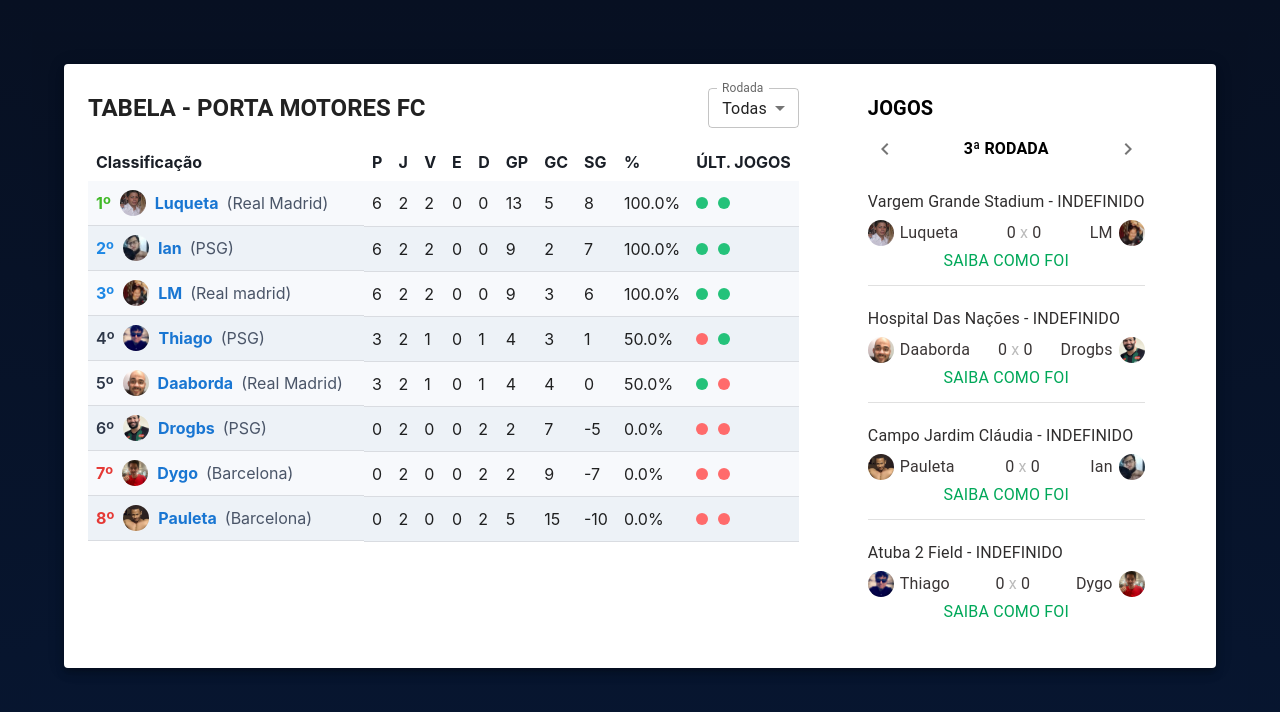
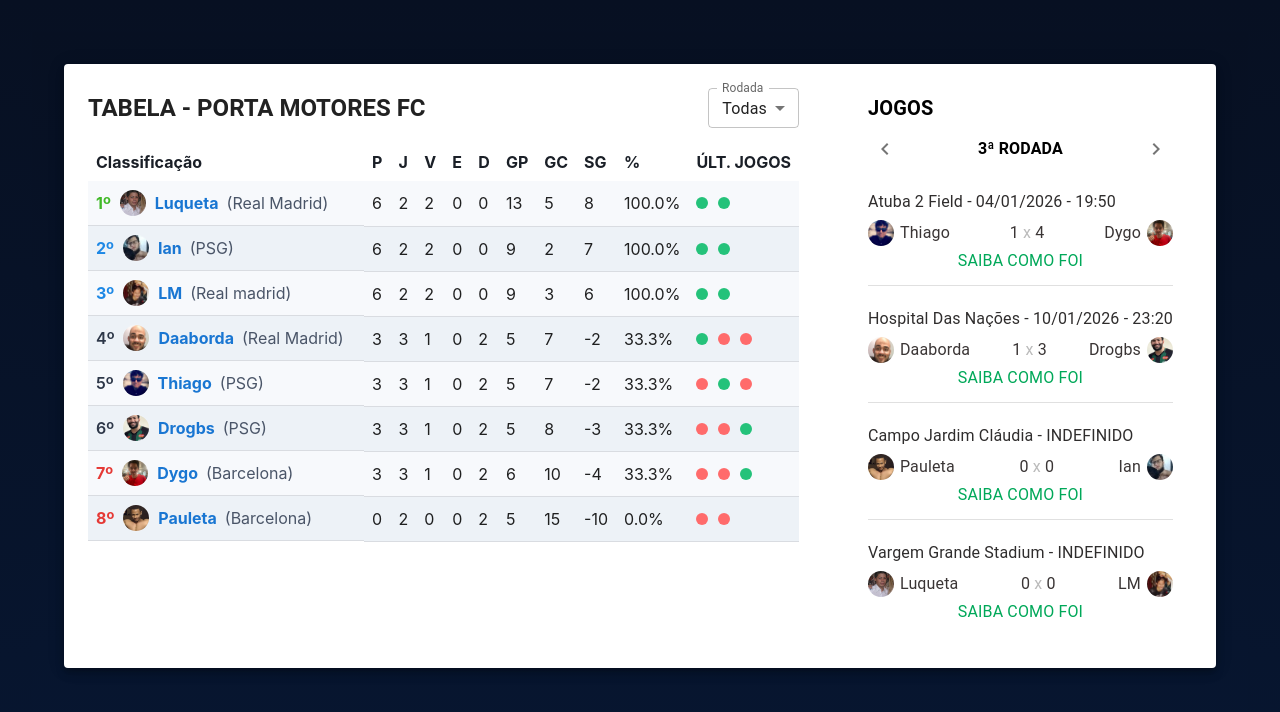
Before and after one commit to Lucasds98/eafc-portal-motores, a React (Vite) app: page / in a window 1280 px wide. Shown: the top 712 px of the page. Built offline with nearby package versions, Linux system fonts and the light colour scheme; the HTML template or start-up script is replaced by a standard one.

Commit message:
ajuste fiz rdd 3

```diff
--- a/src/data/games.js
+++ b/src/data/games.js
@@ -16,10 +16,10 @@ export const games = [
   { id: 'r2-j4', rdd: 2, timeA: 2, timeB: 5, golsA: 4, golsB: 1, status: 'finalizado', local: 'Atuba 2 Field', data: '2025-12-23', hora: '17:40' },
 
   // RDD 3
-  { id: 'r3-j1', rdd: 3, timeA: 1, timeB: 6, golsA: 0, golsB: 0, status: 'pendente', local: 'Vargem Grande Stadium', data: 'INDEFINIDO', hora: '' },
-  { id: 'r3-j2', rdd: 3, timeA: 7, timeB: 5, golsA: 0, golsB: 0, status: 'pendente', local: 'Hospital Das Nações', data: 'INDEFINIDO', hora: '' },
+  { id: 'r3-j1', rdd: 3, timeA: 2, timeB: 3, golsA: 1, golsB: 4, status: 'finalizado', local: 'Atuba 2 Field', data: '2026-01-04', hora: '19:50' },
+  { id: 'r3-j2', rdd: 3, timeA: 7, timeB: 5, golsA: 1, golsB: 3, status: 'finalizado', local: 'Hospital Das Nações', data: '2026-01-10', hora: '23:20' },
   { id: 'r3-j3', rdd: 3, timeA: 8, timeB: 4, golsA: 0, golsB: 0, status: 'pendente', local: 'Campo Jardim Cláudia', data: 'INDEFINIDO', hora: '' },
-  { id: 'r3-j4', rdd: 3, timeA: 2, timeB: 3, golsA: 0, golsB: 0, status: 'pendente', local: 'Atuba 2 Field', data: 'INDEFINIDO', hora: '' },
+  { id: 'r3-j4', rdd: 3, timeA: 1, timeB: 6, golsA: 0, golsB: 0, status: 'pendente', local: 'Vargem Grande Stadium', data: 'INDEFINIDO', hora: '' },
 
   // RDD 4
   { id: 'r4-j1', rdd: 4, timeA: 1, timeB: 5, golsA: 0, golsB: 0, status: 'pendente', local: 'Vargem Grande Stadium', data: 'INDEFINIDO', hora: '' },
--- a/src/data/matches.js
+++ b/src/data/matches.js
@@ -26,4 +26,18 @@ export const matches = [
   //JOGO 4
   { rdd: 2, jogadorId: 2, result: 'V', golsPro: 4, golsContra: 1 },
   { rdd: 2, jogadorId: 5, result: 'D', golsPro: 1, golsContra: 4 },
+
+  // RDD 3
+  //JOGO 1
+  { rdd: 3, jogadorId: 2, result: 'D', golsPro: 1, golsContra: 4 },
+  { rdd: 3, jogadorId: 3, result: 'V', golsPro: 4, golsContra: 1 },
+  //JOGO 2
+  { rdd: 3, jogadorId: 7, result: 'D', golsPro: 1, golsContra: 3 },
+  { rdd: 3, jogadorId: 5, result: 'V', golsPro: 3, golsContra: 1 },
+  //JOGO 3
+  // { rdd: 2, jogadorId: 3, result: 'D', golsPro: 1, golsContra: 6 },
+  // { rdd: 2, jogadorId: 4, result: 'V', golsPro: 6, golsContra: 1 },
+  //JOGO 4
+  // { rdd: 2, jogadorId: 2, result: 'V', golsPro: 4, golsContra: 1 },
+  // { rdd: 2, jogadorId: 5, result: 'D', golsPro: 1, golsContra: 4 },
 ];
```
